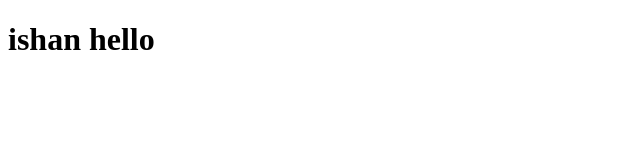
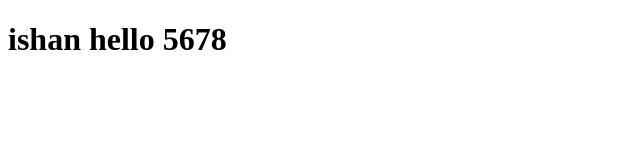
Before and after one commit to FeNriR0077/git_practice, a website: page ishan.html in a window 1280 px wide. Shown: the whole page, without its empty margins (0-640 px from the left). Drawn offline with Linux system fonts and the light colour scheme.

Commit message:
ishan conflict

```diff
--- a/ishan.html
+++ b/ishan.html
@@ -7,6 +7,6 @@
     <title>Document</title>
 </head>
 <body>
-    <h1>ishan hello</h1>
+    <h1>ishan hello 5678</h1>
 </body>
 </html>
```
